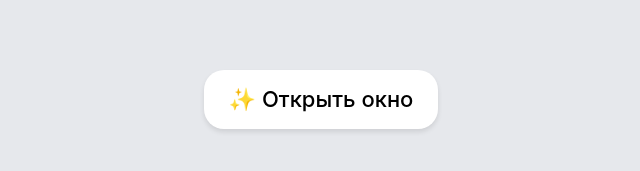
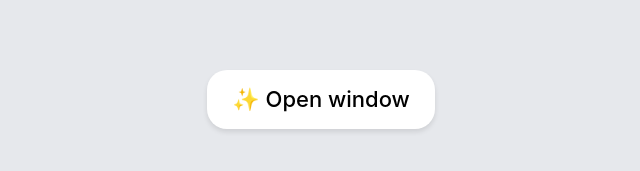
Before and after one commit to kumancev/react-small-projects, a React (Create React App) app: page / in a window 1280 px wide. Shown: the part 301-472 px from the top of the page, without its empty margins (319-959 px from the left). Built offline with nearby package versions, Linux system fonts and the light colour scheme.

Commit message:
animated render with CSS class

```diff
--- a/src/App.js
+++ b/src/App.js
@@ -6,18 +6,16 @@
 
   return (
     <div className="App">
-      <button onClick={() => setIsOpen(true)} className="open-modal-btn">✨ Открыть окно</button>
-      {isOpen && (
-          <div className="overlay">
+      <button onClick={() => setIsOpen(true)} className="open-modal-btn">✨ Open window</button>
+      <div className={`overlay animated ${isOpen ? 'show' : ''}`}>
           <div className="modal">
             <svg onClick={() => setIsOpen(false)} height="200" viewBox="0 0 200 200" width="200">
               <title />
               <path d="M114,100l49-49a9.9,9.9,0,0,0-14-14L100,86,51,37A9.9,9.9,0,0,0,37,51l49,49L37,149a9.9,9.9,0,0,0,14,14l49-49,49,49a9.9,9.9,0,0,0,14-14Z" />
             </svg>
             <img src="https://media2.giphy.com/media/xT0xeJpnrWC4XWblEk/giphy.gif" alt='gif'/>
-            </div>
-          </div>
-      )}
+        </div>
+      </div>
     </div>
   );
 }
```
